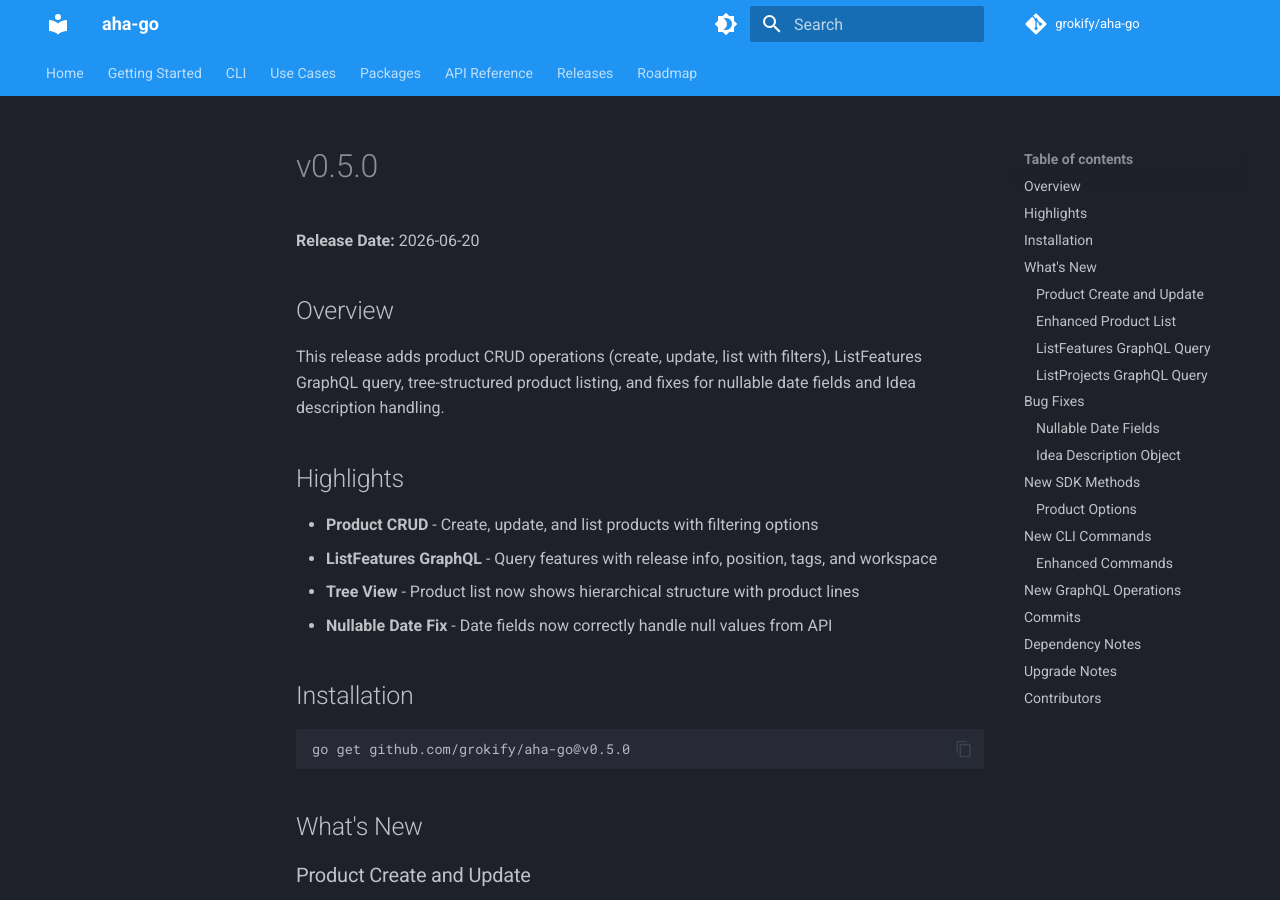
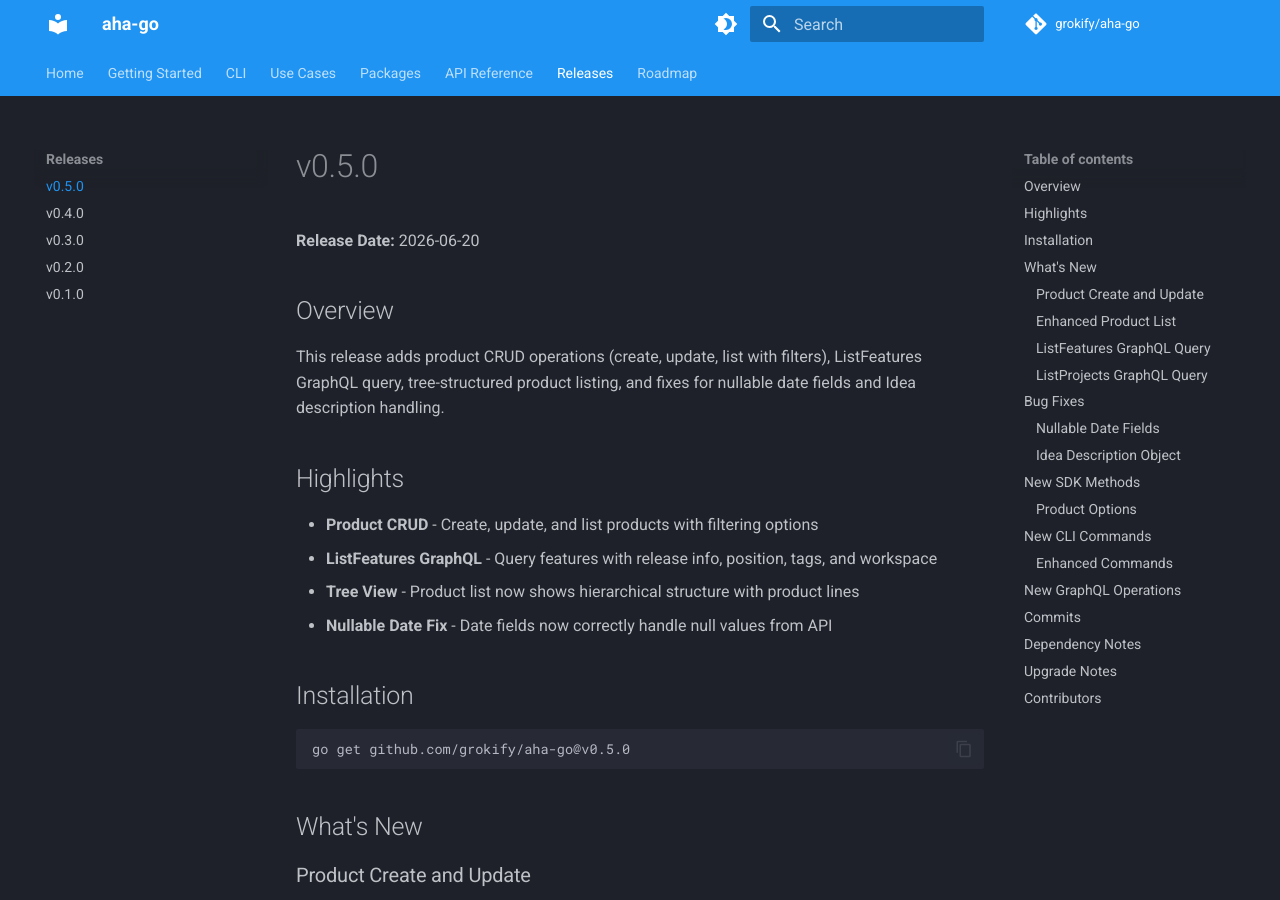
Before and after one commit to grokify/aha-go, an MkDocs documentation site: the page built from docs/releases/v0.5.0.md, in a window 1280 px wide and 900 px high. Built offline with MkDocs 1.6.1 and Material for MkDocs 9.7.7, drawn with Linux system fonts in a browser that asks for light colours; comment, search, counter and statistics services are not loaded.

Commit message:
docs: `mkdocs`: add `v0.5.0` release notes to nav

```diff
--- a/mkdocs.yml
+++ b/mkdocs.yml
@@ -50,6 +50,7 @@ nav:
       - render: packages/render.md
   - API Reference: api-reference.md
   - Releases:
+      - v0.5.0: releases/v0.5.0.md
       - v0.4.0: releases/v0.4.0.md
       - v0.3.0: releases/v0.3.0.md
       - v0.2.0: releases/v0.2.0.md
```
